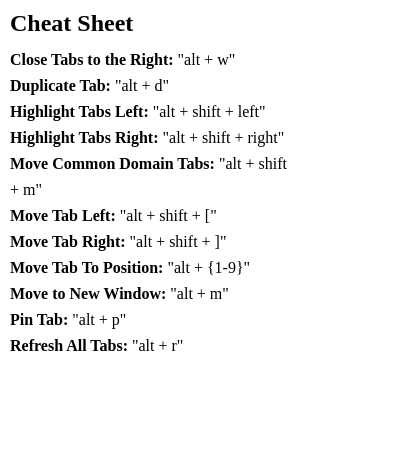
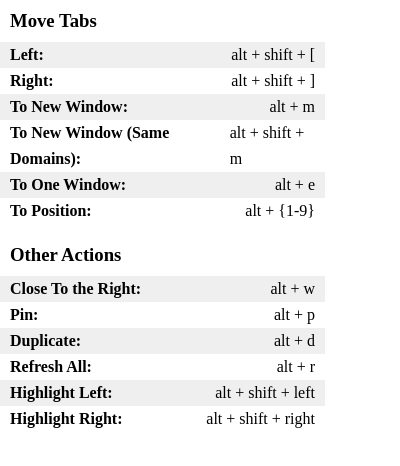
Before and after one commit to robertn702/chrome-tab-enhancer, a browser extension: page popup.html in a window 400 px wide. Drawn offline with Linux system fonts and the light colour scheme.

Commit message:
Add missing command in cheat sheet; Reformat cheat sheet

```diff
--- a/popup.html
+++ b/popup.html
@@ -8,7 +8,7 @@
         padding: 0 0 0 0;
       }
       body {
-        width: 300px;
+        width: 325px;
       }
       ul {
         list-style-type: none;
@@ -16,54 +16,45 @@
       }
       li {
         /*cursor: pointer;*/
+        display: flex;
         line-height: 26px;
         padding: 0 10px;
+      }
+      li:nth-child(odd) {
+        background-color: #efefef;
       }
 /*      li:hover {
         background-color: red;
       }
 */
-      h2 {
+      h2, h3 {
         padding: 10px 10px;
+      }
+      .command {
+        align-items: center;
+        justify-content: space-between;
+        margin-left: auto;
       }
     </style>
   </head>
   <body>
-    <h2>Cheat Sheet</h2>
+    <h3>Move Tabs</h3>
     <ul>
-      <li>
-        <strong>Close Tabs to the Right:</strong> "alt + w"
-      </li>
-      <li>
-        <strong>Duplicate Tab:</strong> "alt + d"
-      </li>
-      <li>
-        <strong>Highlight Tabs Left:</strong> "alt + shift + left"
-      </li>
-      <li>
-        <strong>Highlight Tabs Right:</strong> "alt + shift + right"
-      </li>
-      <li>
-        <strong>Move Common Domain Tabs:</strong> "alt + shift + m"
-      </li>
-      <li>
-        <strong>Move Tab Left:</strong> "alt + shift + ["
-      </li>
-      <li>
-        <strong>Move Tab Right:</strong> "alt + shift + ]"
-      </li>
-      <li>
-        <strong>Move Tab To Position:</strong> "alt + {1-9}"
-      </li>
-      <li>
-        <strong>Move to New Window:</strong> "alt + m"
-      </li>
-      <li>
-        <strong>Pin Tab:</strong> "alt + p"
-      </li>
-      <li>
-        <strong>Refresh All Tabs:</strong> "alt + r"
-      </li>
+      <li><strong>Left:</strong> <span class="command">alt + shift + [</span></li>
+      <li><strong>Right:</strong> <span class="command">alt + shift + ]</span></li>
+      <li><strong>To New Window:</strong> <span class="command">alt + m</span></li>
+      <li><strong>To New Window (Same Domains):</strong> <span class="command">alt + shift + m</span></li>
+      <li><strong>To One Window:</strong> <span class="command">alt + e</span></li>
+      <li><strong>To Position:</strong> <span class="command">alt + {1-9}</span></li>
+    </ul>
+    <h3>Other Actions</h3>
+    <ul>
+      <li><strong>Close To the Right:</strong> <span class="command">alt + w</span></li>
+      <li><strong>Pin:</strong> <span class="command">alt + p</span></li>
+      <li><strong>Duplicate:</strong> <span class="command">alt + d</span></li>
+      <li><strong>Refresh All:</strong> <span class="command">alt + r</span></li>
+      <li><strong>Highlight Left:</strong> <span class="command">alt + shift + left</span></li>
+      <li><strong>Highlight Right:</strong> <span class="command">alt + shift + right</span></li>
     </ul>
   </body>
 </html>
```
Also changed, not shown: manifest.json.
